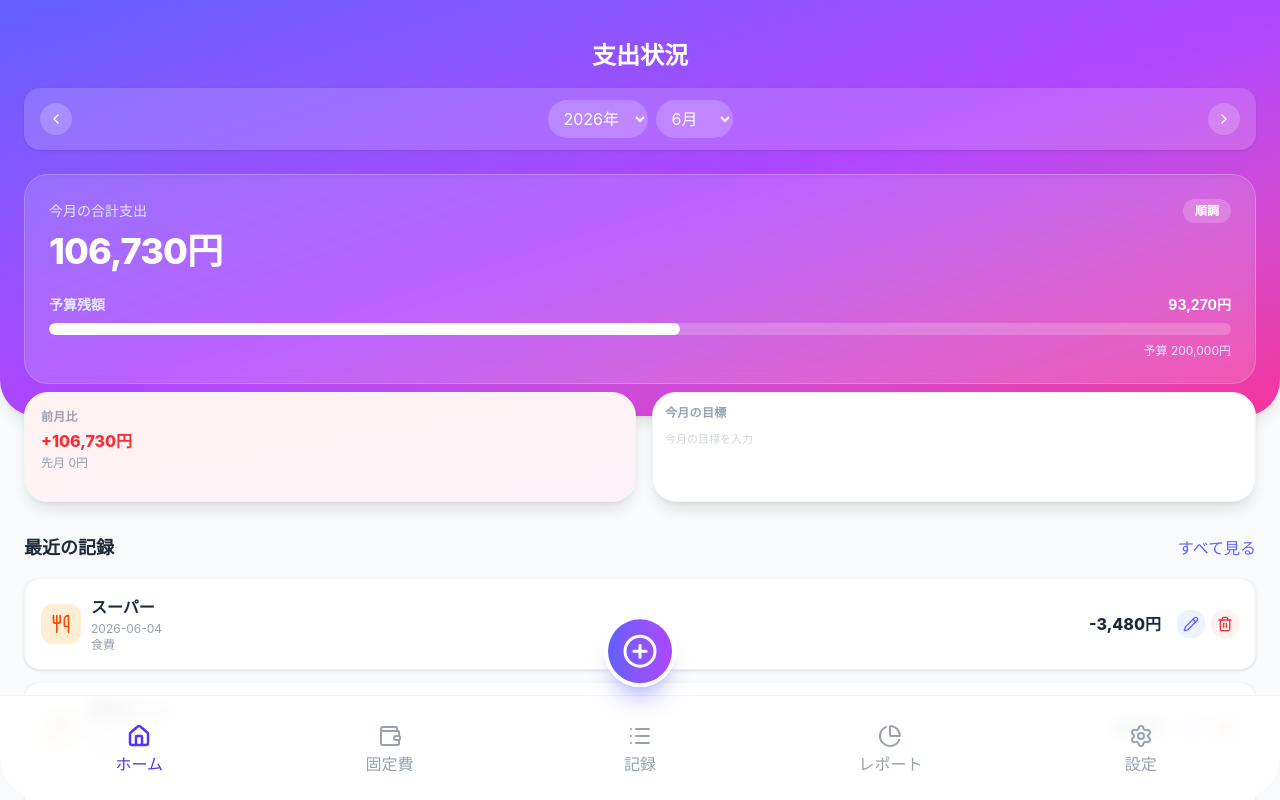
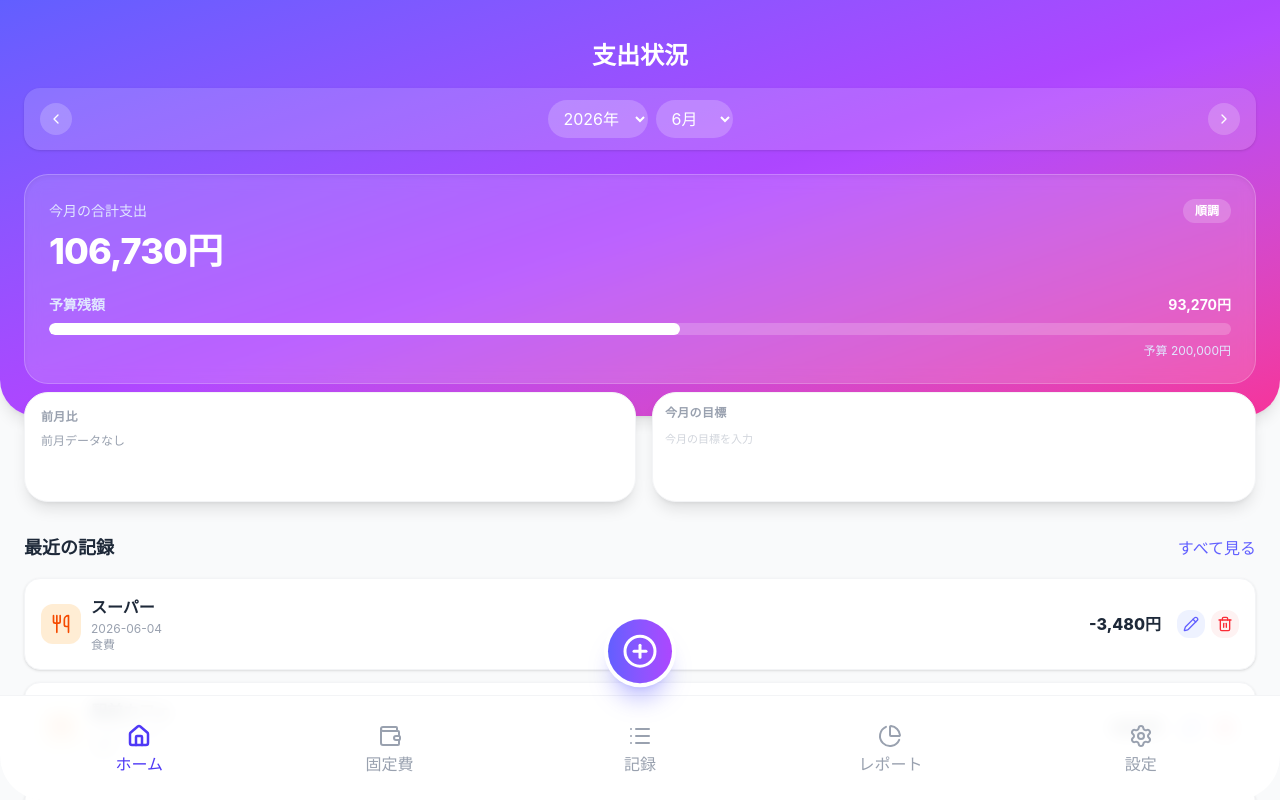
Before and after one commit to yuinter10/kakeibo, a React (Vite) app: page / in a window 1280 px wide. Built offline with nearby package versions, Linux system fonts and the light colour scheme.

Commit message:
Remove remaining fixedCosts dependencies

```diff
--- a/src/App.jsx
+++ b/src/App.jsx
@@ -811,7 +811,9 @@ return {
     return map
   }, [calendarTransactions])
 
-  const hasPrevMonthData = prevMonthExpense > 0 || data.fixedCosts.length > 0
+  const hasPrevMonthData =
+  prevMonthExpense > 0 ||
+  prevMonthlyFixedCosts.length > 0
 
   const allCategories = useMemo(
     () => [
@@ -1546,7 +1548,10 @@ style={{
           {formatMoney(fixedTotal)}
         </p>
         {(() => {
-          const baseTotal = data.fixedCosts.reduce((sum, cost) => sum + Number(cost.amount || 0), 0)
+          const baseTotal = currentMonthlyFixedCosts.reduce(
+  (sum, cost) => sum + Number(cost.amount || 0),
+  0
+)
           return baseTotal !== fixedTotal ? (
             <p className="mt-1 text-xs text-gray-400">基本固定費合計 {formatMoney(baseTotal)}</p>
           ) : null
```
